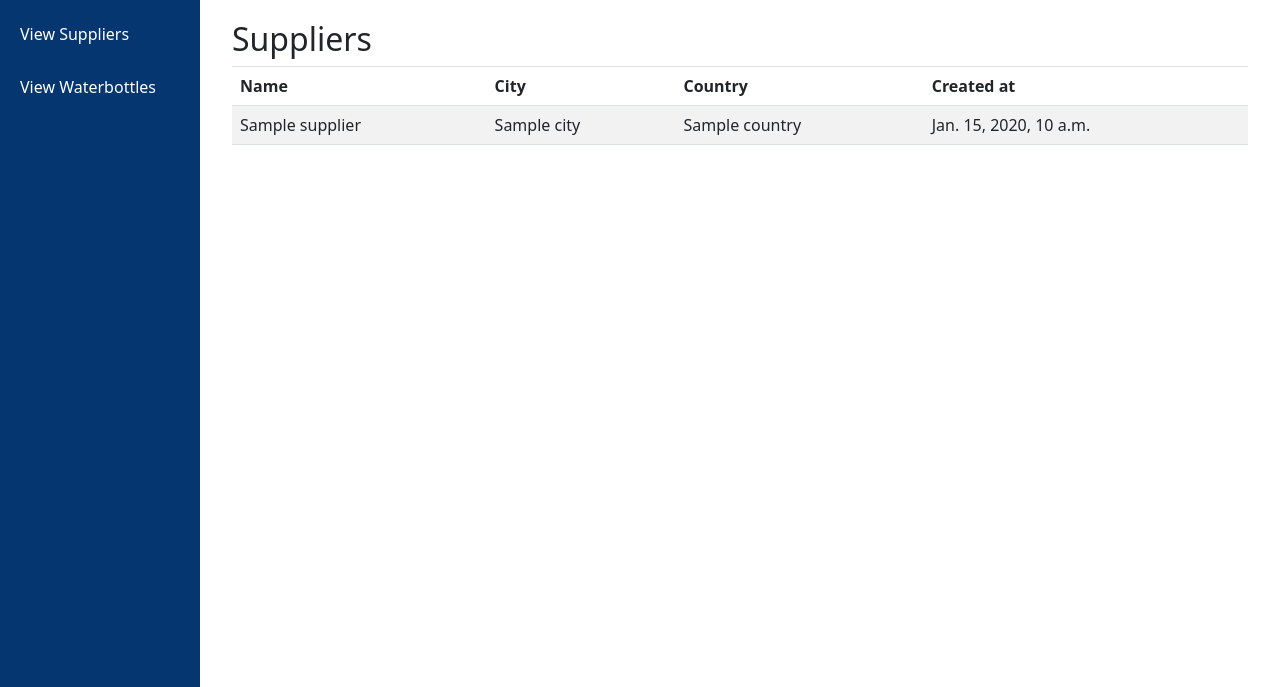
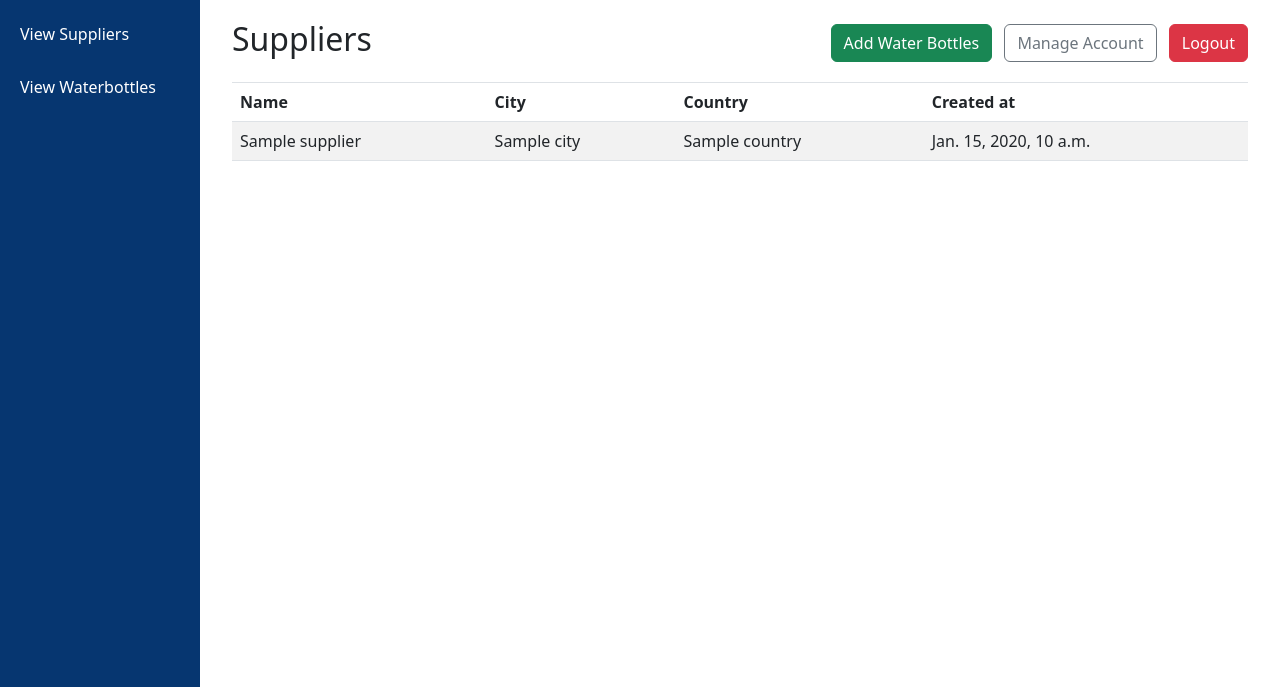
Before and after one commit to johnmark-ong/M6P-DjangoForms-JocsonNgOng, a Django app: template M5P/waterbottles/MyInventoryApp/templates/MyInventoryApp/view_supplier.html in a window 1280 px wide. Shown: the part 56-743 px from the top of the page. Run offline with Django 3.2, Linux system fonts and the light colour scheme; the template is opened without the code that fills it: most values are stand-ins (such as "Sample title", 1, 10 or a date in 2020); some libraries are stand-ins or nearby versions.

Commit message:
fixed view_supplier.htm;

```diff
--- a/M5P/waterbottles/MyInventoryApp/templates/MyInventoryApp/view_supplier.html
+++ b/M5P/waterbottles/MyInventoryApp/templates/MyInventoryApp/view_supplier.html
@@ -2,7 +2,17 @@
 {% load static %}
 
                 {% block content %}
-                <h2>Suppliers</h2>
+               <div class="d-flex justify-content-between align-items-center mb-3">
+                    <h2>Suppliers</h2>
+                    <div>
+                        <a href ="{% url 'add_bottle' %}" class="btn btn-success me-2">Add Water Bottles</a>
+                        {% if account %}
+                            <a href="{% url 'manage_account' pk=account.pk %}" class="btn btn-outline-secondary me-2">Manage Account</a>
+                        {% endif %}
+                        <a href="{% url 'logout' %}" class="btn btn-danger">Logout</a>
+                    </div>
+                </div>
+
                 <div class="col-12">
 
                     <table class="table table-striped">
```
Also changed, not shown: M5P/waterbottles/db.sqlite3.
